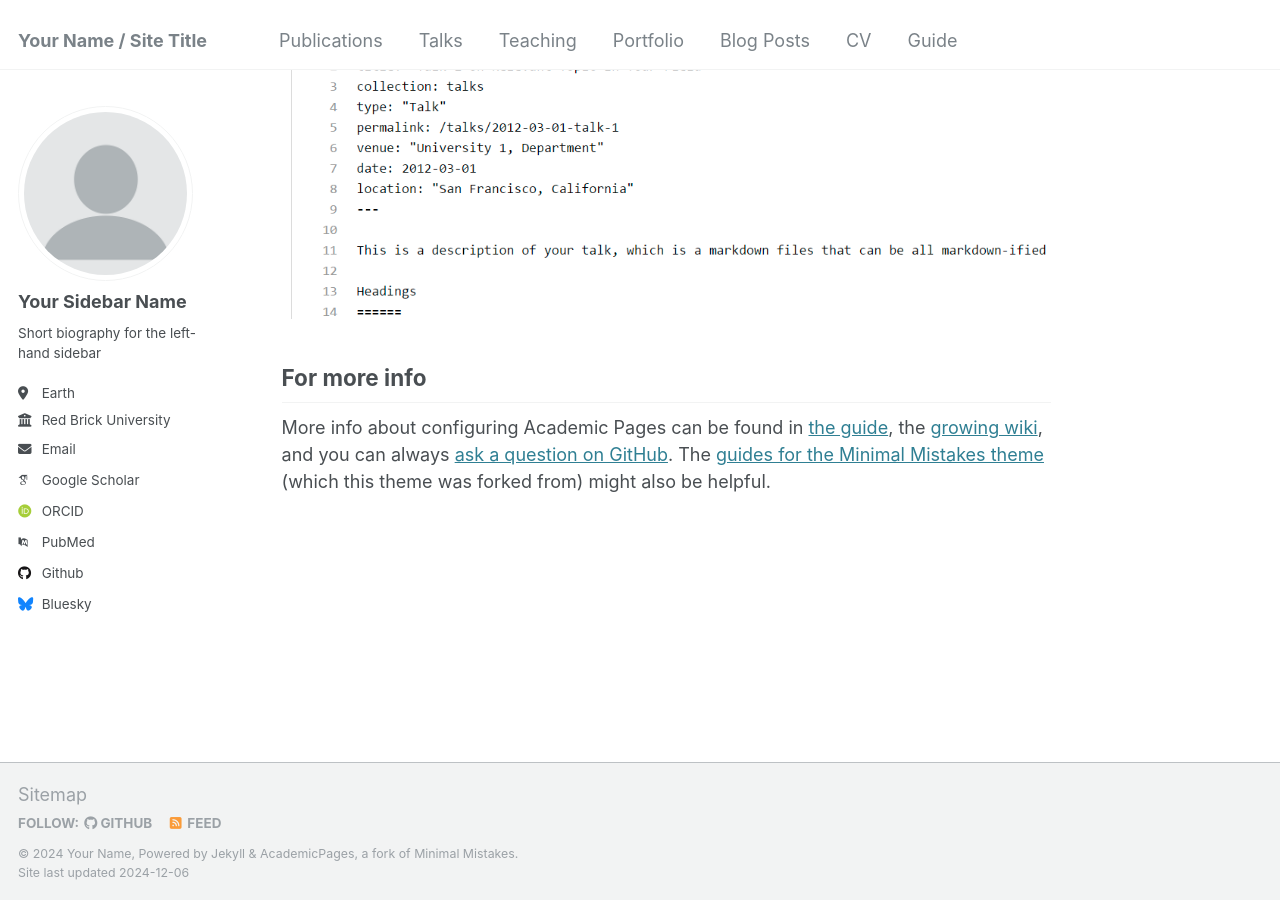
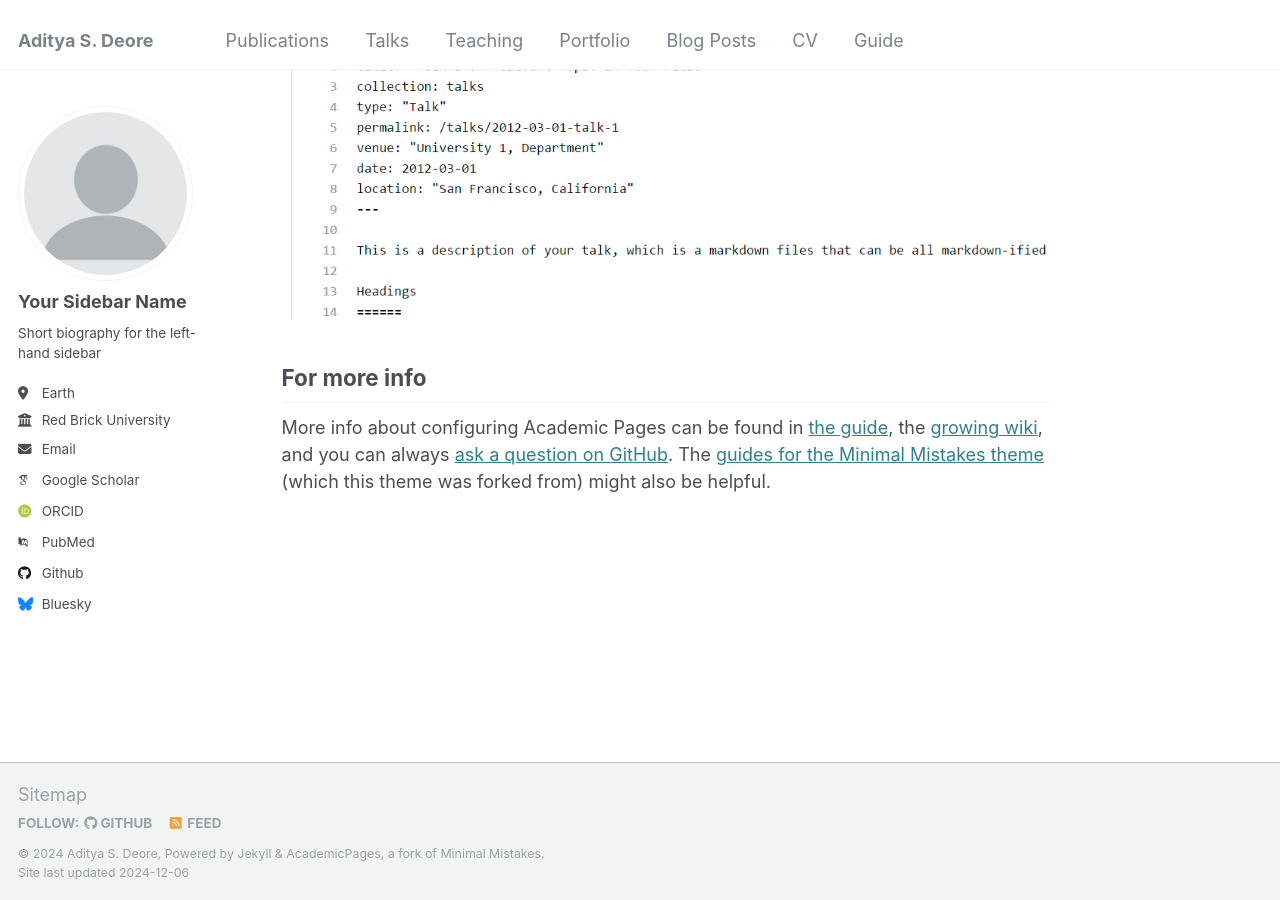
Before and after one commit to adideo03/adideo03.github.io, a Jekyll site: the page built from _pages/about.md, in a window 1280 px wide and 900 px high, scrolled down 2643 px. Built offline with Jekyll 4.4.1, drawn with Linux system fonts in a browser that asks for light colours; some web fonts are replaced.

Commit message:
Update _config.yml

```diff
--- a/_config.yml
+++ b/_config.yml
@@ -8,13 +8,13 @@
 
 # Basic Site Settings
 locale                   : "en-US"
-title                    : "Your Name / Site Title"
+title                    : "Aditya S. Deore"
 title_separator          : "-"
-name                     : &name "Your Name"
-description              : &description "personal description"
-url                      : https://academicpages.github.io # the base hostname & protocol for your site e.g. "https://[your GitHub username].github.io"
+name                     : &name "Aditya S. Deore"
+description              : &description "Homo Sapien on a journey of discovery...."
+url                      : https://adideo03.github.io # the base hostname & protocol for your site e.g. "https://[your GitHub username].github.io"
 baseurl                  : "" # the subpath of your site, e.g. "/blog"
-repository               : "academicpages/academicpages.github.io"
+repository               : "adideo03/adideo03.github.io"
 
 # Site Author - The following control what appear as part of the author content on the side bar.
 #               If a field is blank the icon and link will not appear, otherwise it will be shown.
```
